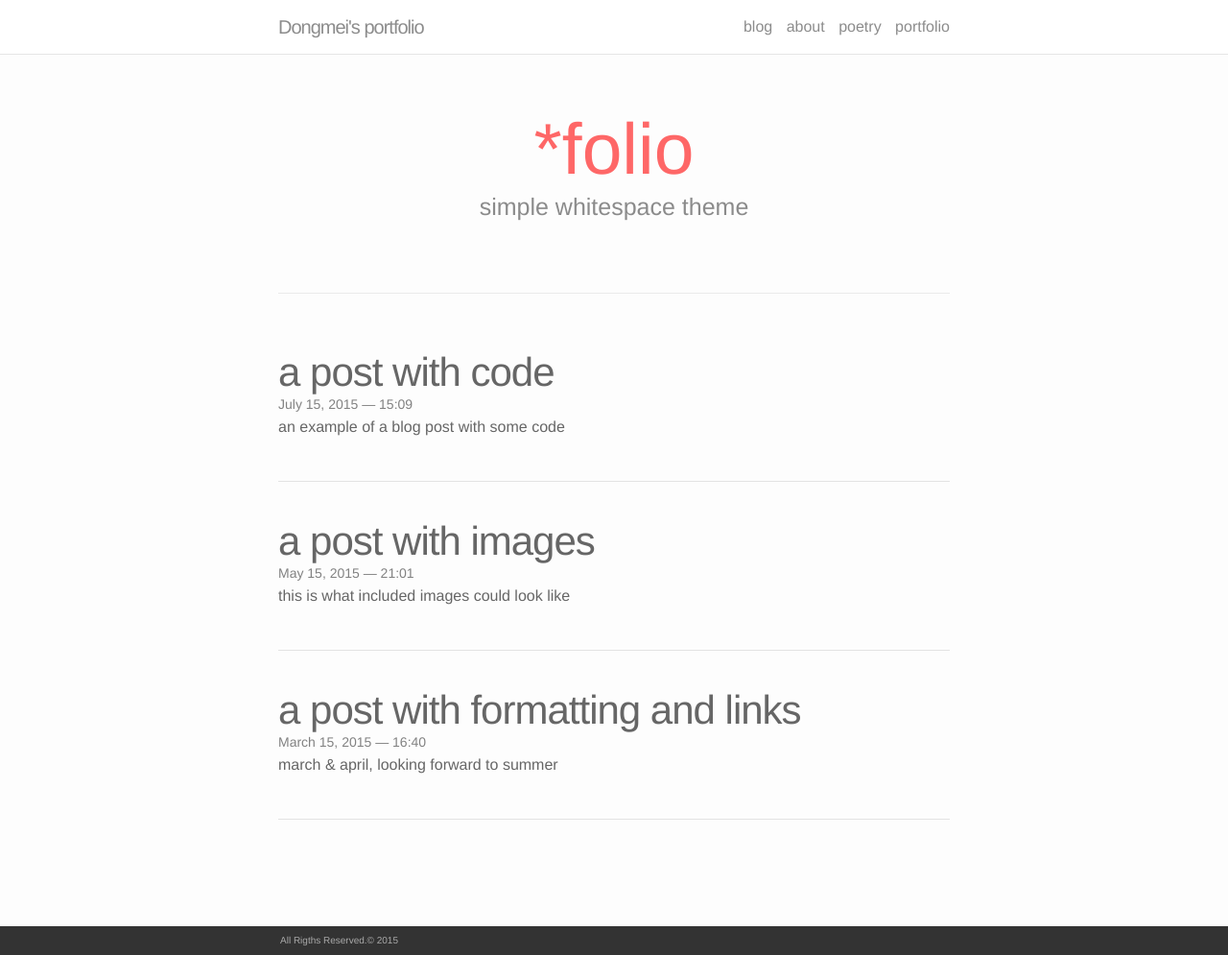
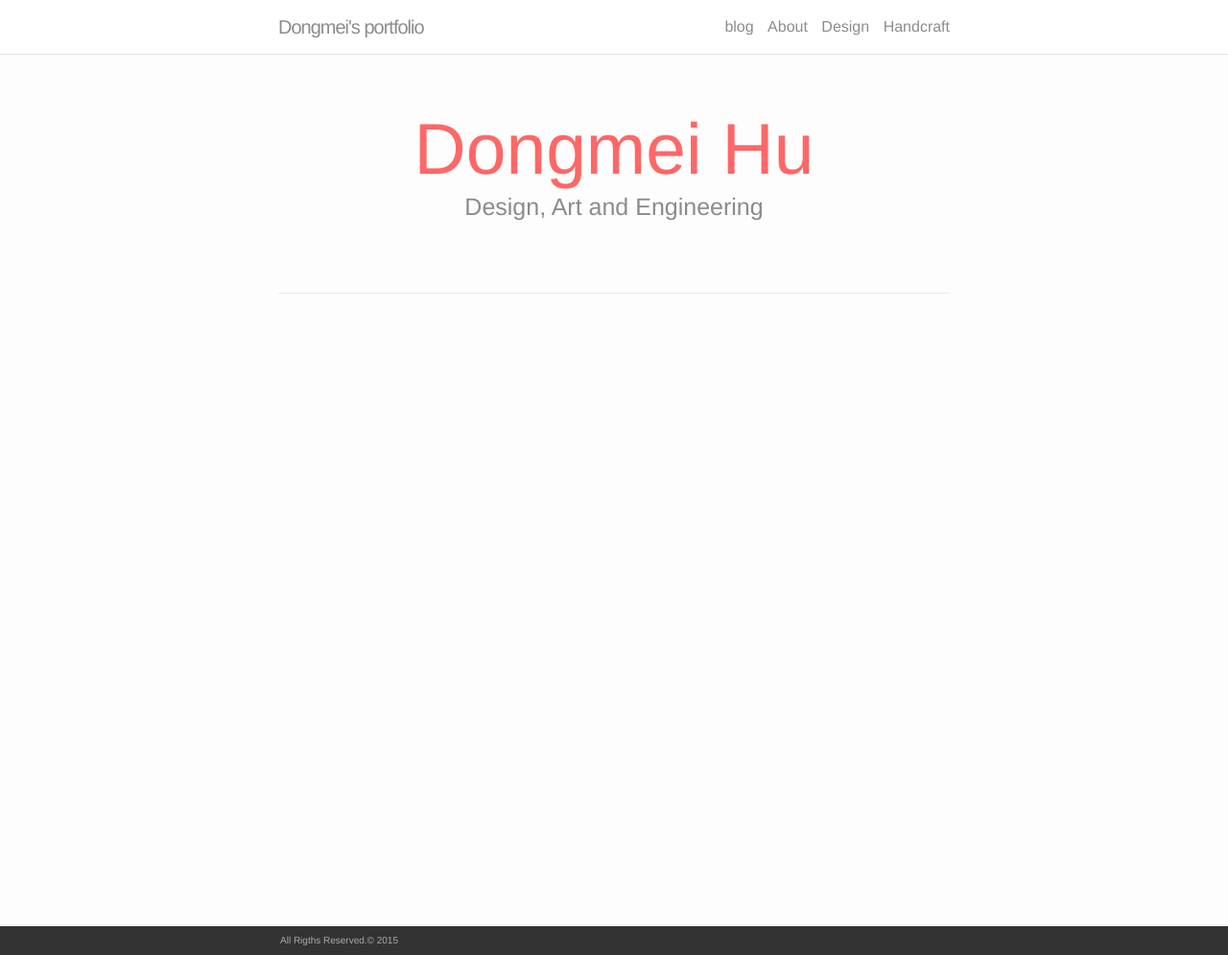
Before and after one commit to dongmei/arowana, a Jekyll site: the page built from index.html, in a window 1280 px wide and 995 px high. Shown: the whole window at 96% size. Built offline with Jekyll 4.4.1, drawn with Linux system fonts in a browser that asks for light colours; nearby versions of some CDN libraries; the list of posts is cut into pages by our own code.

```diff
--- a/_config.yml
+++ b/_config.yml
@@ -15,14 +15,14 @@ markdown: kramdown
 #highlighter: pygments
 
 # Pagination
-paginate: 15
-paginate_path: "/blog/page:num/"
+#paginate: 15
+#paginate_path: "/blog/page:num/"
 
 
 collections:
-  portfolio:
+  design:
     output: true
-    permalink: /portfolio/:path/
-  poetry:
+    permalink: /design/:path/
+  handcraft:
     output: true
-    permalink: /poetry/:path/
+    permalink: /handcraft/:path/
--- a/_poetry/2015-05-05-emperor.markdown
+++ b/_handcraft/2015-05-05-emperor.markdown
@@ -3,7 +3,7 @@ layout: post
 title: The Emperor of Ice Cream
 date: 2015-07-06 07:59:00
 ---
-
+<p>
 Call the roller of big cigars,
 The muscular one, and bid him whip
 In kitchen cups concupiscent curds.
@@ -21,5 +21,6 @@ If her horny feet protrude, they come
 To show how cold she is, and dumb.
 Let the lamp affix its beam.
 The only emperor is the emperor of ice-cream.
+</p>
 
 ### Wallace Stevens
--- a/index.html
+++ b/index.html
@@ -3,8 +3,8 @@ layout: default
 ---
 
 <div class="header-bar">
-  <h1>*folio</h1>
-  <h2>simple whitespace theme</h2>
+  <h1>Dongmei Hu</h1>
+  <h2>Design, Art and Engineering</h2>
   <br/>
   <hr>
   <br/>
```
Also changed, not shown: about.md (+1 -1 lines), design.md (renamed from portfolio.md, +3 -7 lines), handcraft.md (added, +14 -0 lines), poetry.md (deleted, +0 -15 lines), _design/1_project.markdown (renamed from _portfolio/1_project.markdown), _design/2_project.markdown (renamed from _portfolio/2_project.markdown), _design/3_project.markdown (renamed from _portfolio/3_project.markdown), _design/4_project.markdown (renamed from _portfolio/4_project.markdown), _design/5_project.markdown (renamed from _portfolio/5_project.markdown), _design/6_project.markdown (renamed from _portfolio/6_project.markdown), _handcraft/2015-07-06-soliloquy.markdown (renamed from _poetry/2015-07-06-soliloquy.markdown), _handcraft/2015-08-06-fantasy.markdown (renamed from _poetry/2015-08-06-fantasy.markdown).
